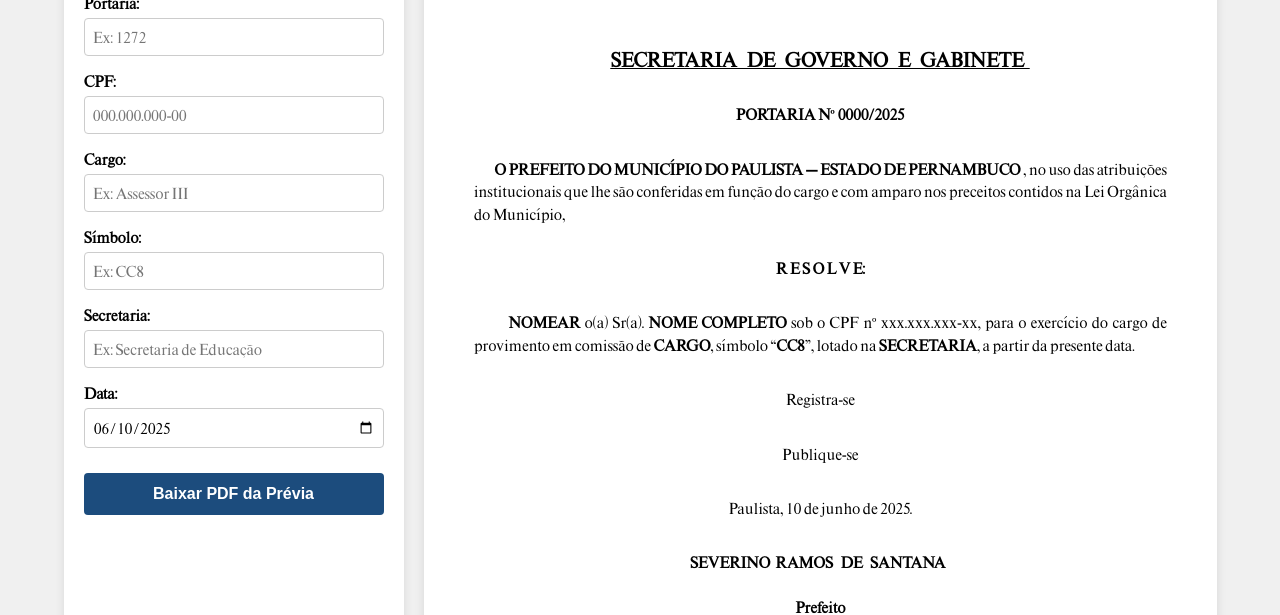
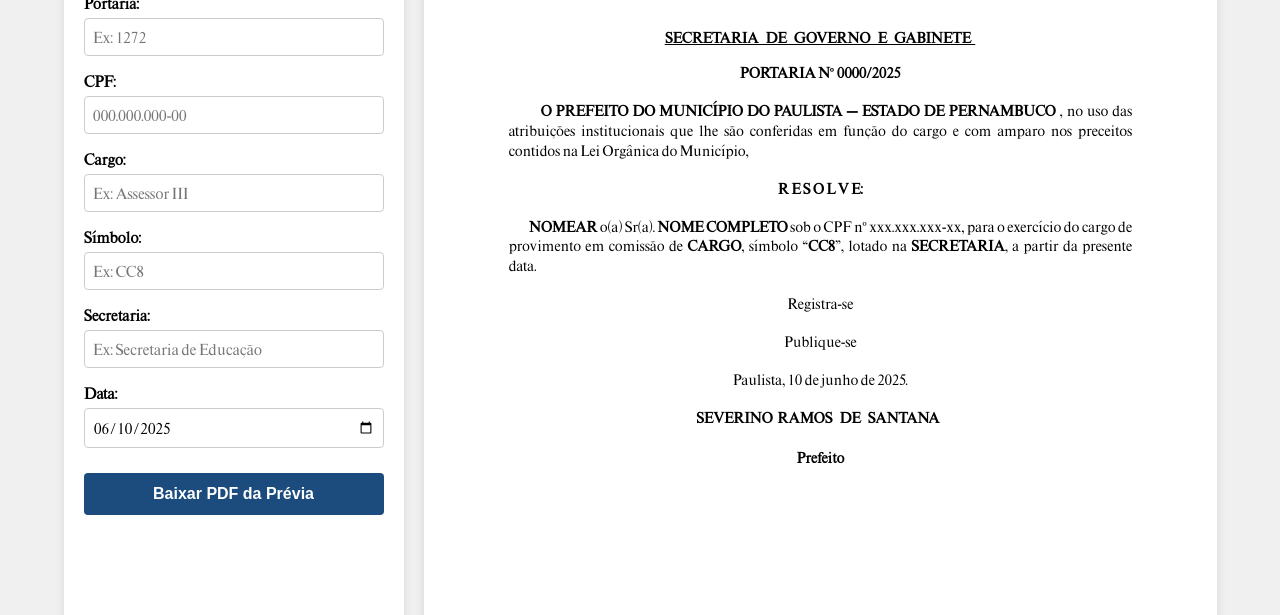
Before and after one commit to Yeerh/Automa-o, a plain HTML site: page index.html in a window 1280 px wide. Shown: the part 185-800 px from the top of the page. Drawn offline with Linux system fonts and the light colour scheme.

Commit message:
Atualizando

```diff
--- a/css/style.css
+++ b/css/style.css
@@ -72,9 +72,12 @@ body {
 }
 
 .preview-container {
-  width: 793px;       /* largura A4 */
-  height: 1122px;     /* altura A4 */
-  overflow: hidden;   /* evita que conteúdo extrapole */
+  width: 793px;
+  /* largura A4 */
+  height: 1122px;
+  /* altura A4 */
+  overflow: hidden;
+  /* evita que conteúdo extrapole */
   padding: 40px 50px;
   box-sizing: border-box;
   background-color: white;
@@ -94,18 +97,22 @@ body {
 }
 
 .center {
+  font-size: 10pt;
   text-align: center;
+
 }
 
 .titulo-gabinete {
-  font-size: 18px;
+  font-size: 10pt;
   margin-bottom: 15px;
   font-weight: 700;
 }
 
 p {
-  font-size: 14px;
-  line-height: 1.6;
+  margin: 0 auto;
+  width: 90%;
+  font-size: 10pt;
+  line-height: 1.5;
   margin-bottom: 18px;
   text-align: justify;
   font-family: 'OPTITimes-Roman', serif;
```
